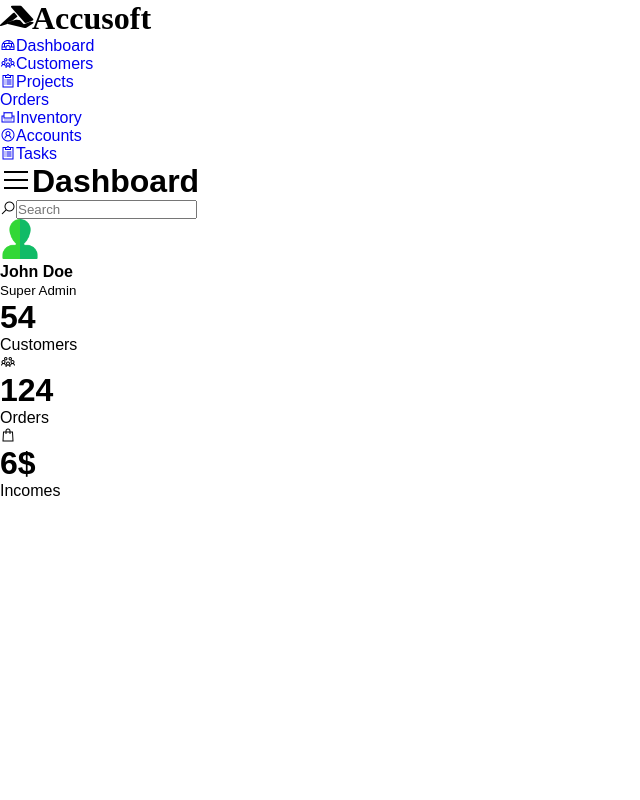
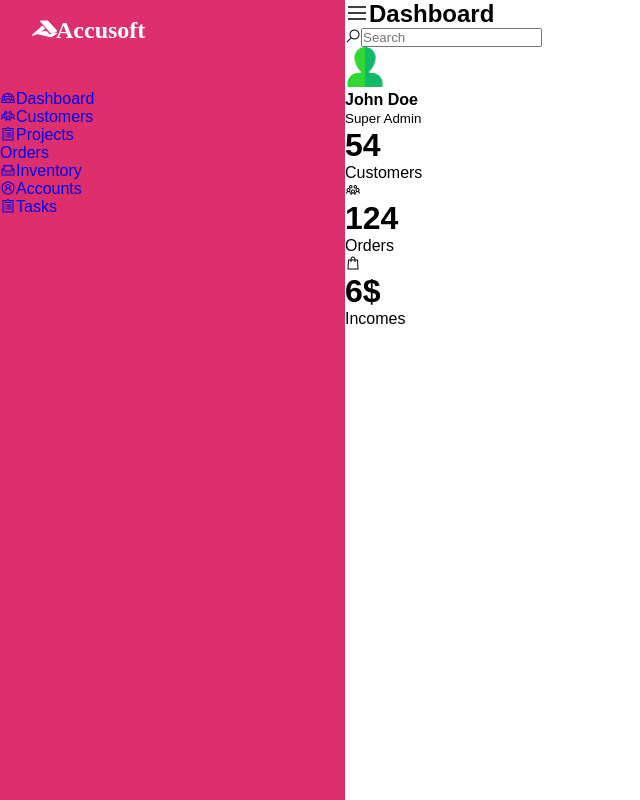
Before and after one commit to Dominic-SR/React-Responsive-Control-Panel, a JavaScript app: page / in a window 1280 px wide. Shown: the whole page, without its empty margins (0-640 px from the left). Built offline with nearby package versions, Linux system fonts and the light colour scheme; the HTML template or start-up script is replaced by a standard one.

Commit message:
sidebar styles added

```diff
--- a/src/App.css
+++ b/src/App.css
@@ -13,3 +13,27 @@
     text-decoration: none;
     font-family: 'Poppins', sans-serif;
 }
+
+.sidebar{
+    width: 345px;
+    position: fixed;
+    left: 0;
+    top: 0;
+    height: 100%;
+    background: var(--main-color);
+}
+
+.sidebar-brand{
+    height: 90px;
+    padding: 1rem 0rem 1rem 2rem;
+    color: #fff;
+}
+
+.sidebar-brand span{
+    display: inline-block;
+    padding-right: 1rem;
+}
+
+.main-content{
+    margin-left: 345px;
+}
--- a/src/App.js
+++ b/src/App.js
@@ -5,7 +5,7 @@ function App() {
     <>
     <div className='sidebar'>
         <div className='sidebar-brand'>
-          <h1><span className='lab la-accusoft'>Accusoft</span></h1>
+          <h2><span className='lab la-accusoft'>Accusoft</span></h2>
         </div>
 
         <div className='sidebar-menu'>
@@ -45,12 +45,12 @@ function App() {
 
     <div className='main-content'>
         <header>
-            <h1>
+            <h2>
               <label for="">
                   <span className='las la-bars'></span>
               </label>
               Dashboard
-            </h1>
+            </h2>
 
             <div className='search-wrapper'>
                 <span className='las la-search'></span>
```
